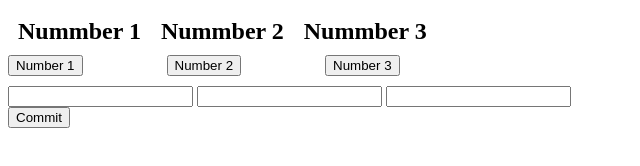
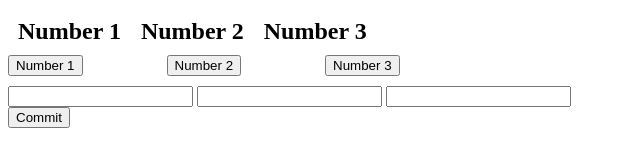
Before and after one commit to Zaracki/Three-number-challenge, a plain HTML site: page index.html in a window 1280 px wide. Shown: the whole page, without its empty margins (0-640 px from the left). Drawn offline with Linux system fonts and the light colour scheme.

Commit message:
Update index.html

```diff
--- a/index.html
+++ b/index.html
@@ -9,9 +9,9 @@
 <body>
   <main>
     <div style="display: flex;">
-      <h2 id="number-one" style="margin: 10px;">Nummber 1</h2>
-      <h2 id="number-two" style="margin: 10px;">Nummber 2</h2>
-      <h2 id="number-three" style="margin: 10px;">Nummber 3</h2>
+      <h2 id="number-one" style="margin: 10px;">Number 1</h2>
+      <h2 id="number-two" style="margin: 10px;">Number 2</h2>
+      <h2 id="number-three" style="margin: 10px;">Number 3</h2>
     </div>
     <div>
       <button id="button-one">Number 1</button>
```
